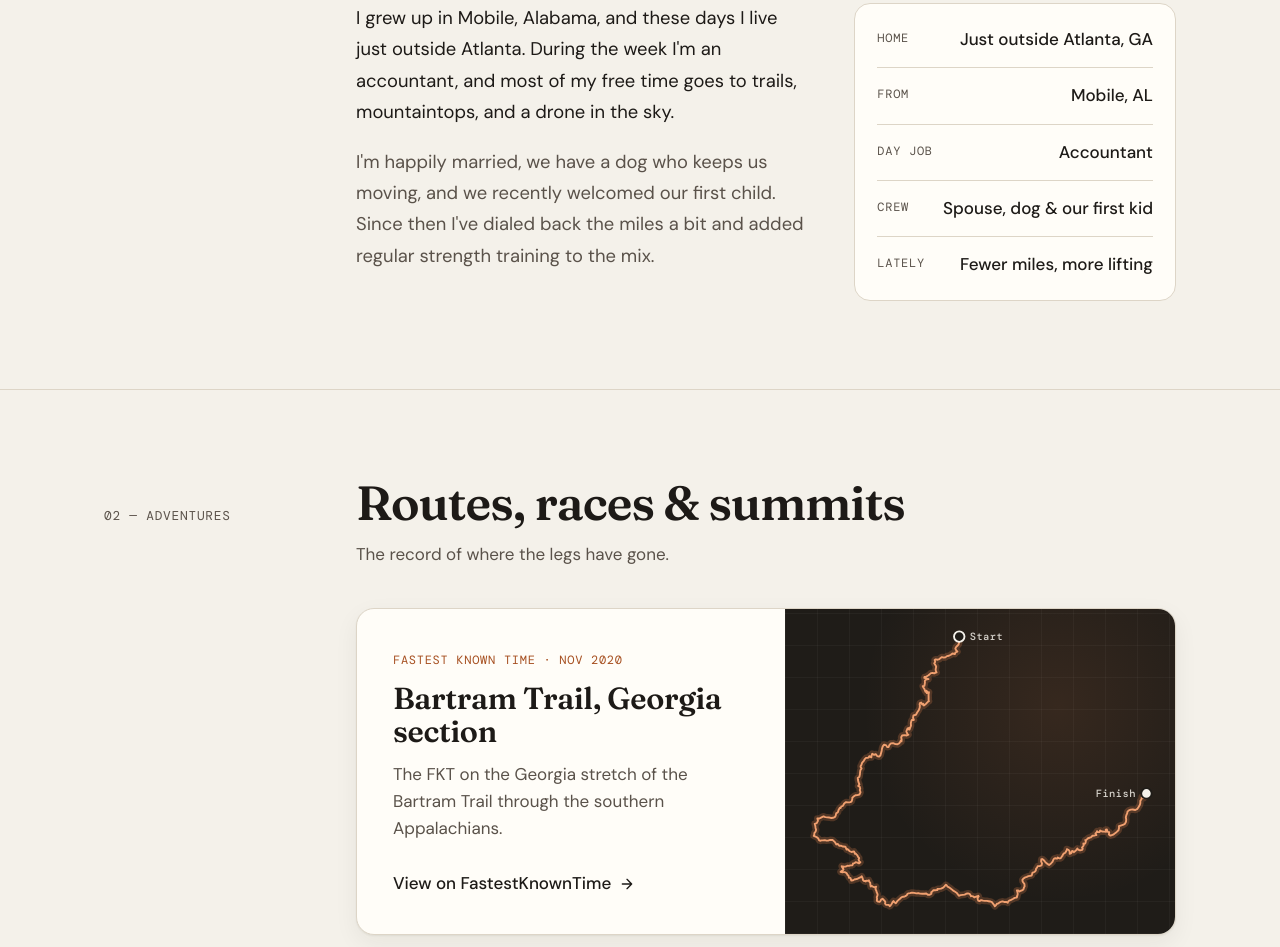
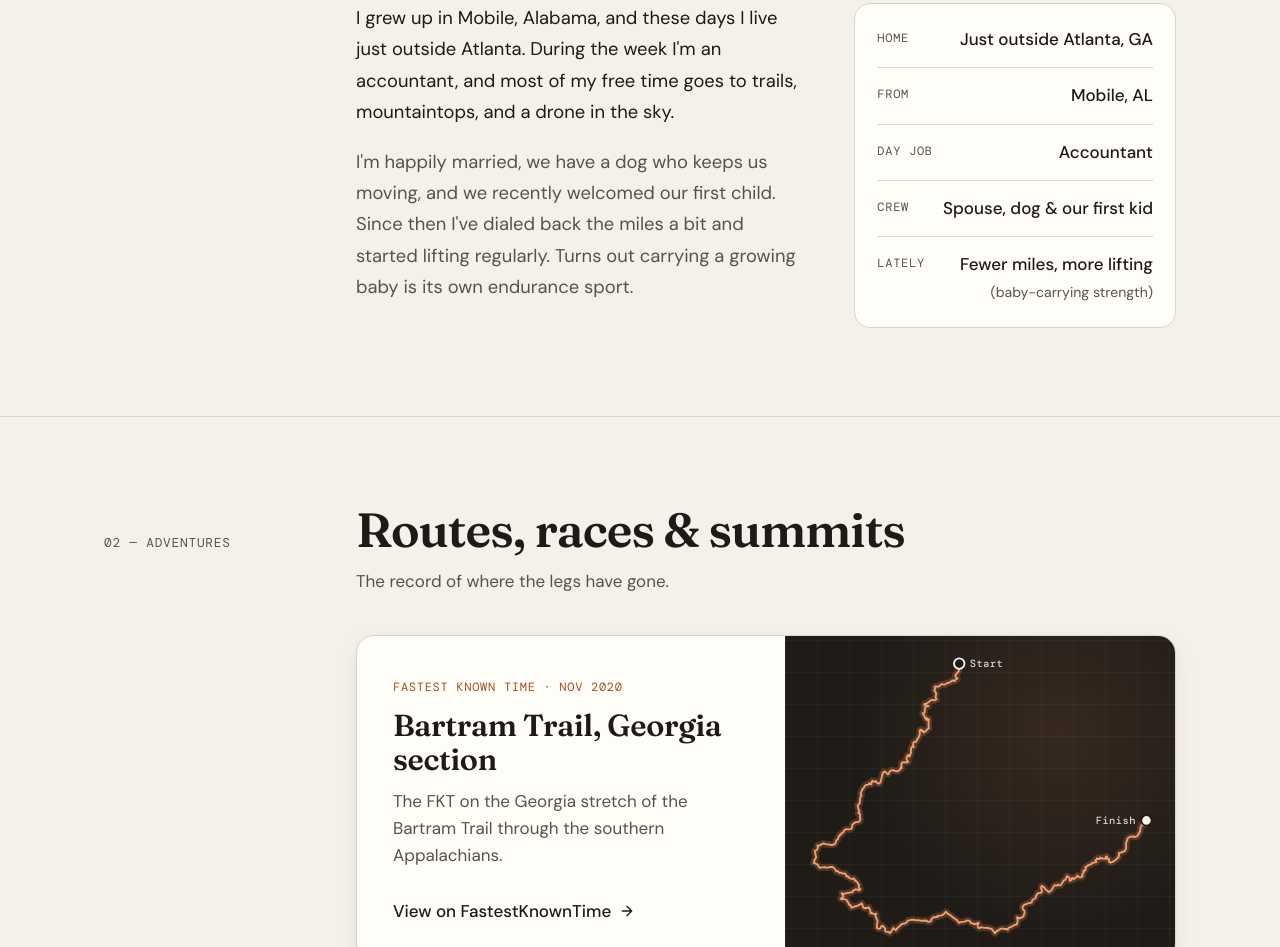
Before and after one commit to Lahti213/Personal-Site, a plain HTML site: page index.html in a window 1280 px wide. Shown: the part 1047-1994 px from the top of the page. Drawn offline with nearby package versions, Linux system fonts and the light colour scheme.

Commit message:
About: add baby-carrying strength line
Co-Authored-By: Claude Opus 5.5 <noreply@anthropic.com>
Claude-Session: https://claude.ai/code/session_01U8H2rTUvVHn29cY6qE5cnH

```diff
--- a/index.html
+++ b/index.html
@@ -142,6 +142,7 @@
     .facts div:last-child { border-bottom: 0; }
     .facts dt { font-family: var(--font-mono); font-size: .75rem; letter-spacing: .06em; text-transform: uppercase; color: var(--ink-soft); padding-top: 3px; }
     .facts dd { font-weight: 500; text-align: right; }
+    .facts .fact-note { font-weight: 400; font-size: .88rem; color: var(--ink-soft); }
 
     /* Feature: FKT highlight */
     .feature {
@@ -378,14 +379,14 @@
         <div class="section-body about">
           <div class="about-text">
             <p>I grew up in Mobile, Alabama, and these days I live just outside Atlanta. During the week I'm an accountant, and most of my free time goes to trails, mountaintops, and a drone in the sky.</p>
-            <p>I'm happily married, we have a dog who keeps us moving, and we recently welcomed our first child. Since then I've dialed back the miles a bit and added regular strength training to the mix.</p>
+            <p>I'm happily married, we have a dog who keeps us moving, and we recently welcomed our first child. Since then I've dialed back the miles a bit and started lifting regularly. Turns out carrying a growing baby is its own endurance sport.</p>
           </div>
           <dl class="facts">
             <div><dt>Home</dt><dd>Just outside Atlanta, GA</dd></div>
             <div><dt>From</dt><dd>Mobile, AL</dd></div>
             <div><dt>Day job</dt><dd>Accountant</dd></div>
             <div><dt>Crew</dt><dd>Spouse, dog &amp; our first kid</dd></div>
-            <div><dt>Lately</dt><dd>Fewer miles, more lifting</dd></div>
+            <div><dt>Lately</dt><dd>Fewer miles, more lifting<br><span class="fact-note">(baby-carrying strength)</span></dd></div>
           </dl>
         </div>
       </div>
```
